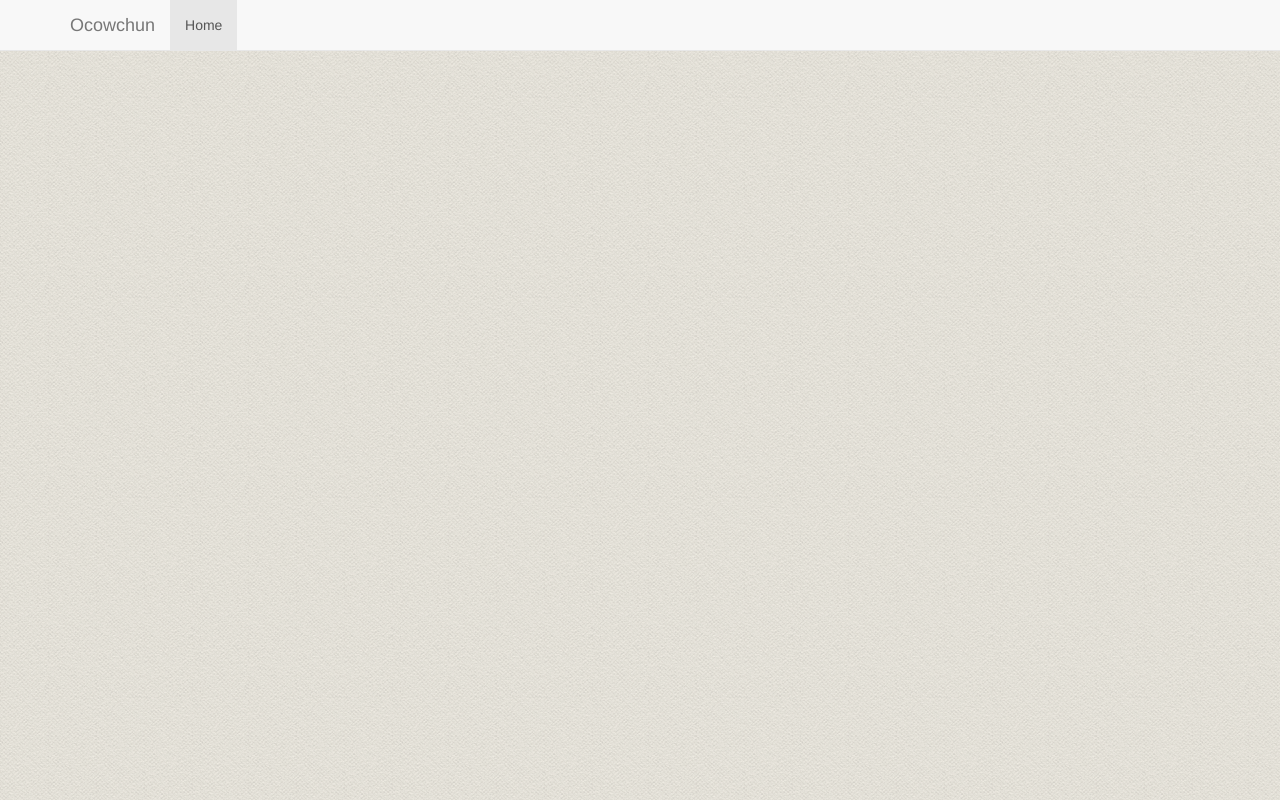
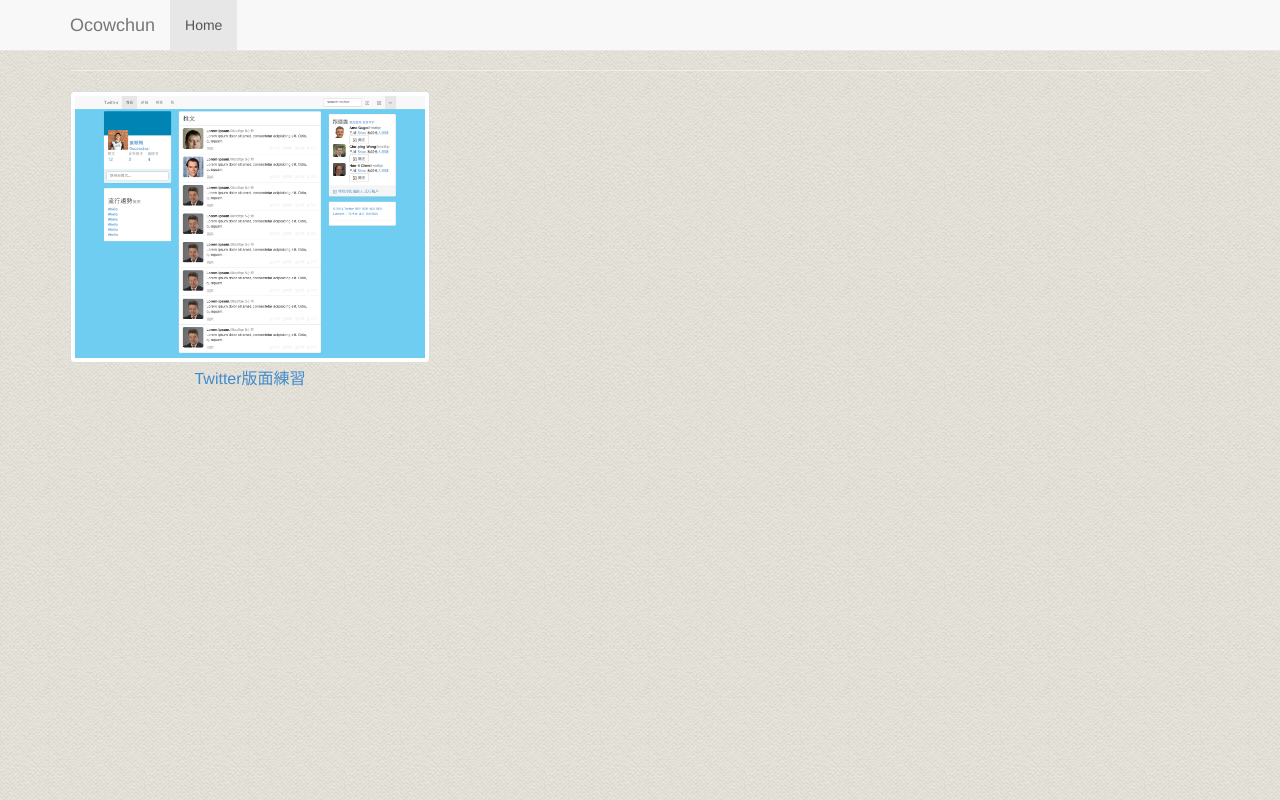
Before and after one commit to ocowchun/ocowchun.github.io, a website: page index.html in a window 1280 px wide. Drawn offline with Linux system fonts and the light colour scheme.

Commit message:
New: adjust  index shot view

```diff
--- a/app/stylesheets/index.css
+++ b/app/stylesheets/index.css
@@ -1,3 +1,15 @@
 body {
-background: url(../images/seamless_paper_texture.png);
+	background: url(../images/seamless_paper_texture.png);
+	padding-top: 50px;
+
 }
+
+.shot img{
+	width: 3000px;
+
+}
+
+.shot p{
+	font-size: 16px;
+	margin-top: 5px;
+}
--- a/index.html
+++ b/index.html
@@ -12,7 +12,7 @@
 		<div class="container">
 			<div class="navbar-header">
 				<button class="navbar-toggle" data-toggle="collapse" data-target="#navbar-collapse">
-<span class="sr-only">Toggle navigation</span>
+					<span class="sr-only">Toggle navigation</span>
 					<span class="icon-bar"></span>
 					<span class="icon-bar"></span>
 					<span class="icon-bar"></span>
@@ -27,8 +27,23 @@
 		</div>
 	</nav>
 	<div class="container">
+		<hr>
 		<div class="row">
+			<div class="col-md-4">
+				<div class="shot text-center">
+					<img src="twitter.png" class="center-block img-thumbnail" alt="">
+					<p>
+						<a href="app/twitter.html">Twitter版面練習</a>
+					</p>
 
+				</div>
+			</div>
+			<div class="col-md-4">
+
+			</div>
+			<div class="col-md-4">
+
+			</div>
 		</div>
 	</div>
 </body>
```
Also changed, not shown: ocowchun.github.io!app!twitter.html-1600x900.png (added), twitter.png (added).
